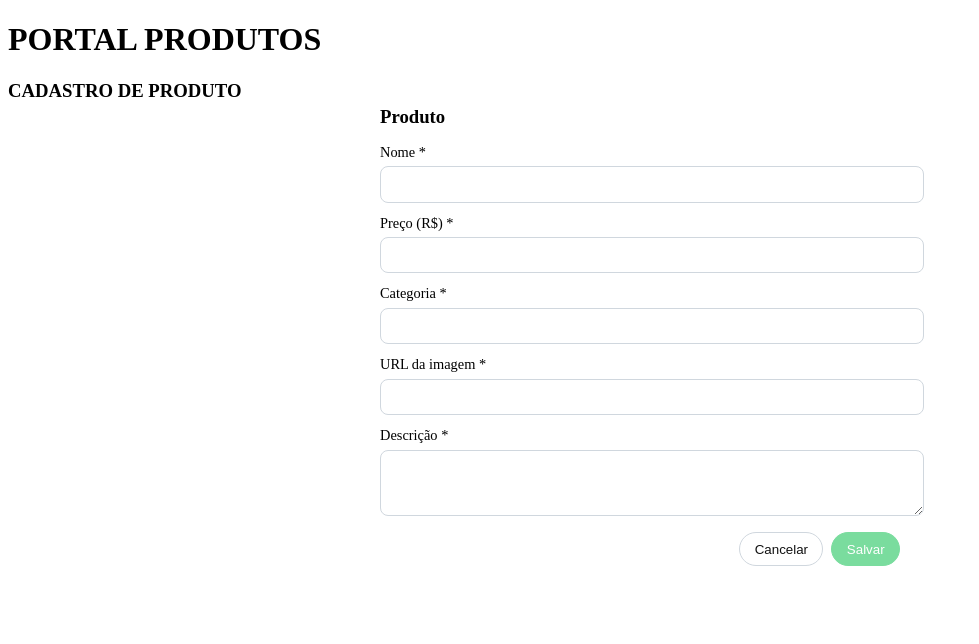
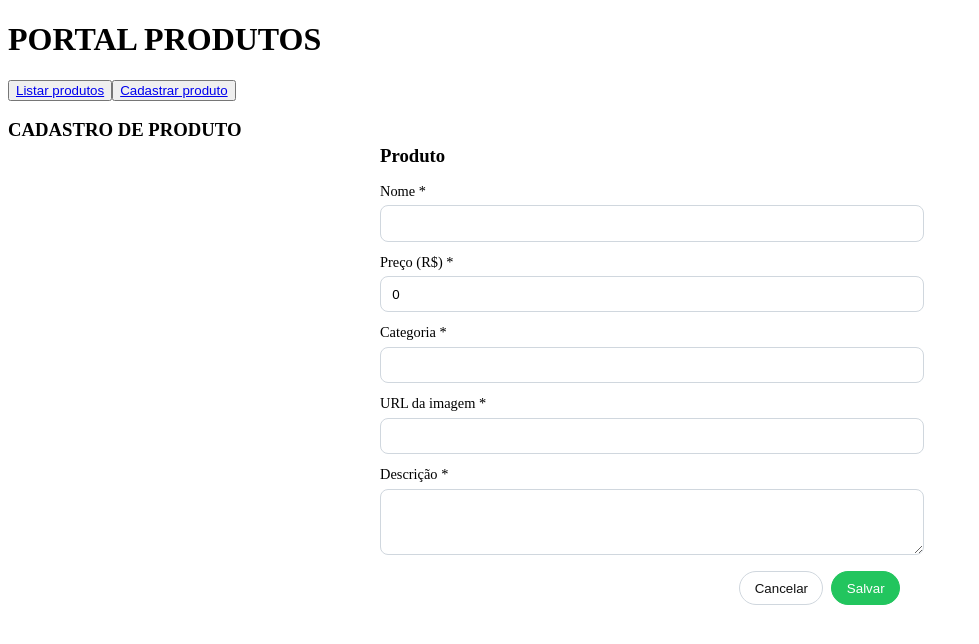
Before and after one commit to RafaelRibeiroEstrela/pos-graduacao-desenvolvimento-software-front-back, an Angular app in the folder projeto-final/portal-produtos-angular/: page /products/new in a window 1280 px wide. Shown: the top 644 px of the page, without its empty margins (0-979 px from the left). Built offline with nearby package versions, Linux system fonts and the light colour scheme.

Commit message:
Ajustando tela principal

```diff
--- a/projeto-final/portal-produtos-angular/src/app/app.component.html
+++ b/projeto-final/portal-produtos-angular/src/app/app.component.html
@@ -1,2 +1,8 @@
 <h1>PORTAL PRODUTOS</h1>
+<div>
+  <button><a href="/products">Listar produtos</a></button>
+  <button><a href="/products/new">Cadastrar produto</a></button>
+</div>
+<br>
+
 <router-outlet />
--- a/projeto-final/portal-produtos-angular/src/app/component/product-form/product-form.component.html
+++ b/projeto-final/portal-produtos-angular/src/app/component/product-form/product-form.component.html
@@ -5,31 +5,31 @@
 
   <label class="field">
     <span>Nome *</span>
-    <input name="name" [(ngModel)]="name" required />
+    <input name="name" [(ngModel)]="product.name" required />
   </label>
 
   <label class="field">
     <span>Preço (R$) *</span>
-    <input name="price" type="number" step="0.01" min="0" [(ngModel)]="price" required />
+    <input name="price" type="number" step="0.01" min="0" [(ngModel)]="product.price" required />
   </label>
 
   <label class="field">
     <span>Categoria *</span>
-    <input name="category" [(ngModel)]="category" required />
+    <input name="category" [(ngModel)]="product.category" required />
   </label>
 
   <label class="field">
     <span>URL da imagem *</span>
-    <input name="pictureUrl" type="url" [(ngModel)]="pictureUrl" />
+    <input name="pictureUrl" type="url" [(ngModel)]="product.pictureUrl" />
   </label>
 
   <label class="field">
     <span>Descrição *</span>
-    <textarea name="description" rows="3" [(ngModel)]="description"></textarea>
+    <textarea name="description" rows="3" [(ngModel)]="product.description"></textarea>
   </label>
 
   <div class="actions">
     <button type="button" class="btn btn--ghost" (click)="handleCancel()">Cancelar</button>
-    <button type="submit" class="btn" [disabled]="f.invalid">Salvar</button>
+    <button type="submit" class="btn">Salvar</button>
   </div>
 </form>
--- a/projeto-final/portal-produtos-angular/src/app/component/product-form/product-form.component.ts
+++ b/projeto-final/portal-produtos-angular/src/app/component/product-form/product-form.component.ts
@@ -2,6 +2,7 @@ import { Component } from '@angular/core';
 import {ProductRequest} from '../../models/product-request.model';
 import {ProductClientService} from '../../client/product-client.service';
 import {FormsModule} from '@angular/forms';
+import {Router} from '@angular/router';
 
 @Component({
   selector: 'app-product-form',
@@ -12,21 +13,27 @@ import {FormsModule} from '@angular/forms';
   styleUrl: './product-form.component.css'
 })
 export class ProductFormComponent {
-  name!: string;
-  description!: string;
-  price!: number;
-  pictureUrl!: string;
-  category!: string;
+  product: ProductRequest = {
+    name: "",
+    description: "",
+    price: 0,
+    pictureUrl: "",
+    category: "",
+  };
 
-  submit(product: ProductRequest): void {
-    this.productClient.create(product);
-    //JOGAR PARA A ROTA DE LISTAR PRODUTOS
+  submit(productRequest: ProductRequest): void {
+    this.productClient.create(productRequest).subscribe({
+      next: () => {
+        this.router.navigate(['/products']);
+      },
+      error: (err) => console.error('Erro ao atualizar:', err)
+    });
   }
 
   handleCancel(): void {
-    //JOGAR PARA A ROTA DE LISTAR PRODUTOS
+    this.router.navigate(['/products']);
   }
 
-  constructor(private productClient: ProductClientService) {
+  constructor(private productClient: ProductClientService, private router: Router) {
   }
 }
```
